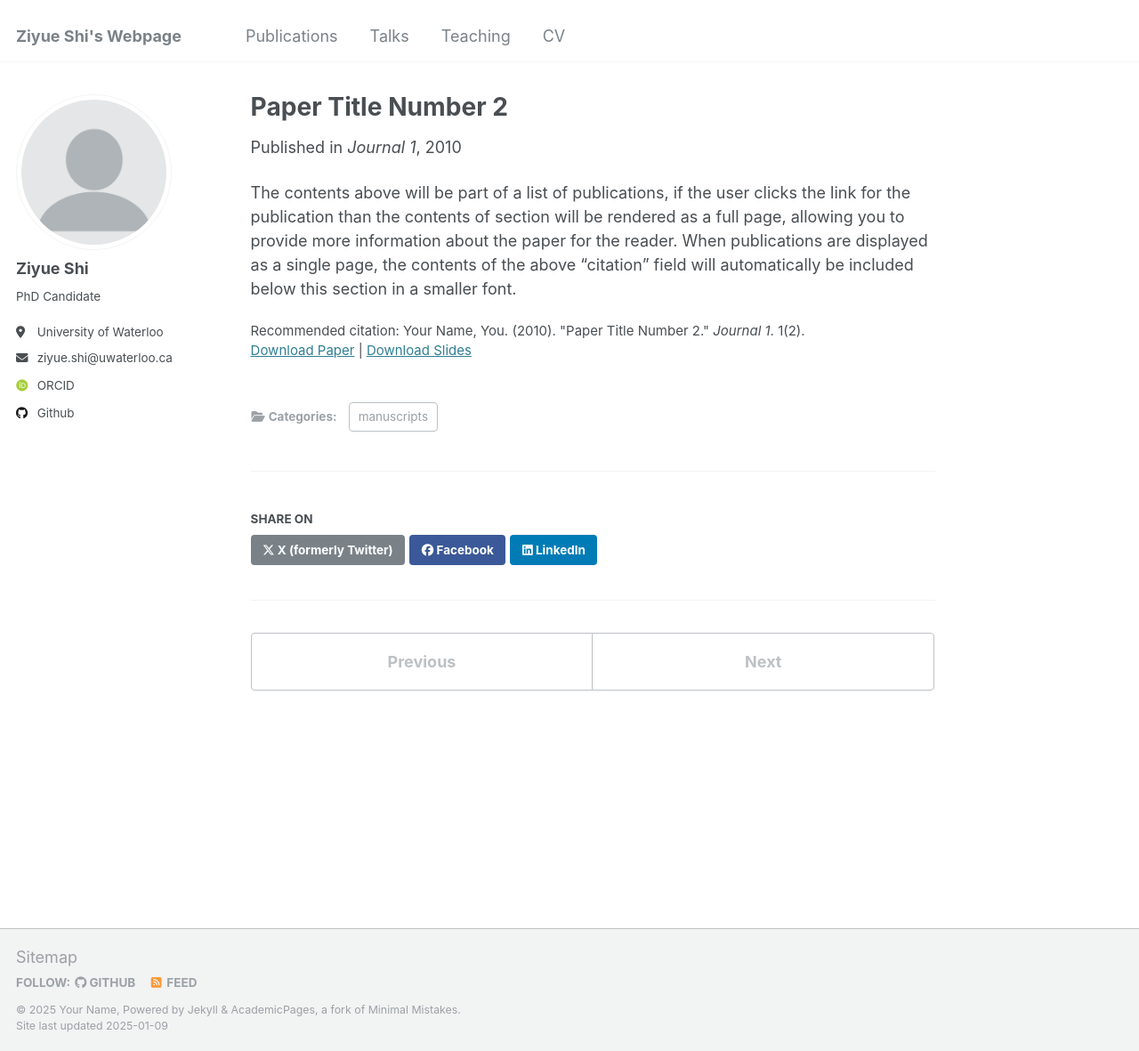
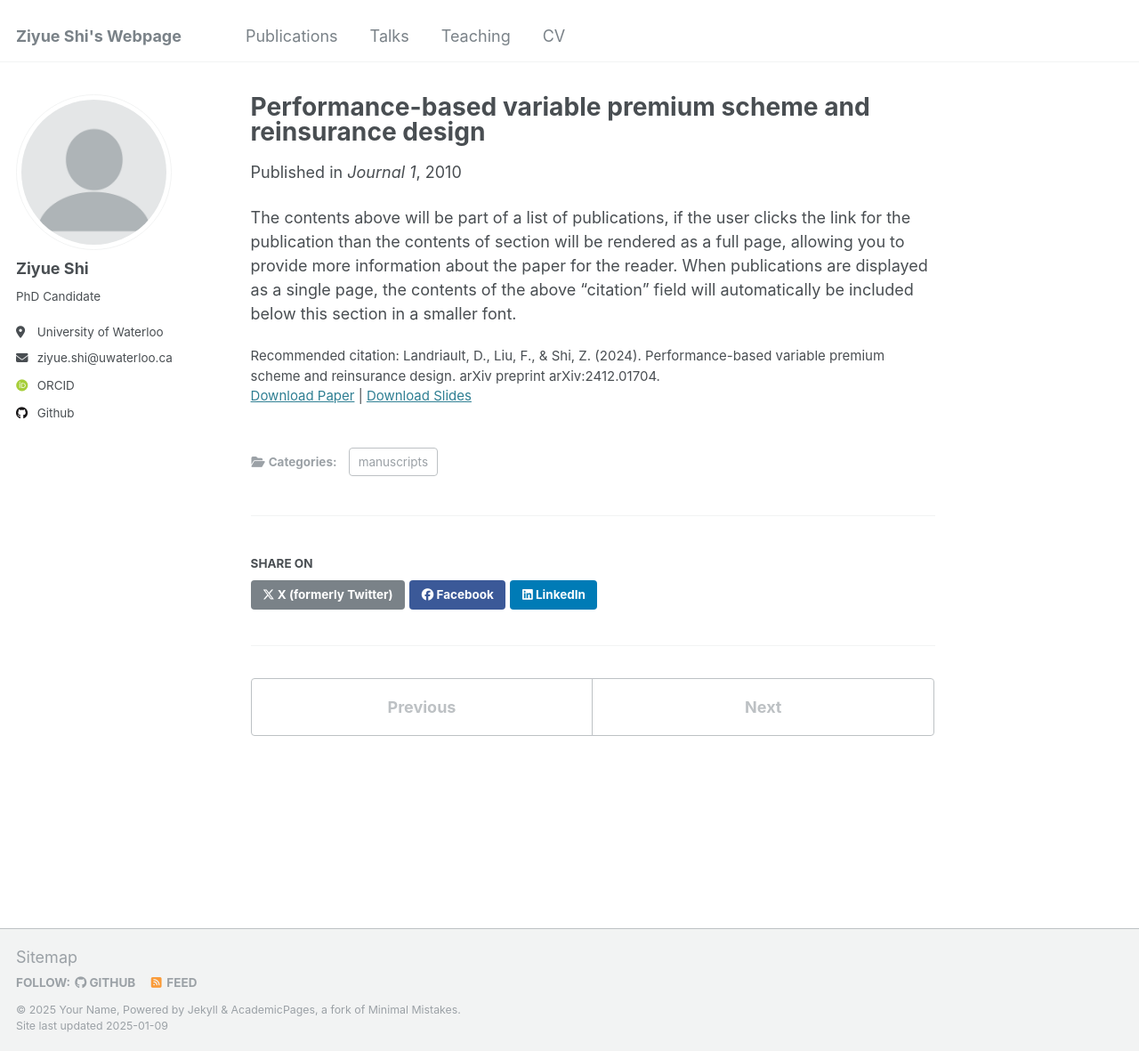
Before and after one commit to ZiyueSHI/ZiyueSHI.github.io, a Jekyll site: the page built from _publications/2010-10-01-paper-title-number-2.md, in a window 1280 px wide and 1181 px high. Shown: the whole window at 89% size. Built offline with Jekyll 4.4.1, drawn with Linux system fonts in a browser that asks for light colours; some web fonts are replaced.

Commit message:
Update 2010-10-01-paper-title-number-2.md

```diff
--- a/_publications/2010-10-01-paper-title-number-2.md
+++ b/_publications/2010-10-01-paper-title-number-2.md
@@ -1,5 +1,5 @@
 ---
-title: "Paper Title Number 2"
+title: "Performance-based variable premium scheme and reinsurance design"
 collection: publications
 category: manuscripts
 permalink: /publication/2010-10-01-paper-title-number-2
@@ -8,7 +8,7 @@ date: 2010-10-01
 venue: 'Journal 1'
 slidesurl: 'http://academicpages.github.io/files/slides2.pdf'
 paperurl: 'http://academicpages.github.io/files/paper2.pdf'
-citation: 'Your Name, You. (2010). &quot;Paper Title Number 2.&quot; <i>Journal 1</i>. 1(2).'
+citation: 'Landriault, D., Liu, F., & Shi, Z. (2024). Performance-based variable premium scheme and reinsurance design. arXiv preprint arXiv:2412.01704.'
 ---
 
 The contents above will be part of a list of publications, if the user clicks the link for the publication than the contents of section will be rendered as a full page, allowing you to provide more information about the paper for the reader. When publications are displayed as a single page, the contents of the above "citation" field will automatically be included below this section in a smaller font.
```
